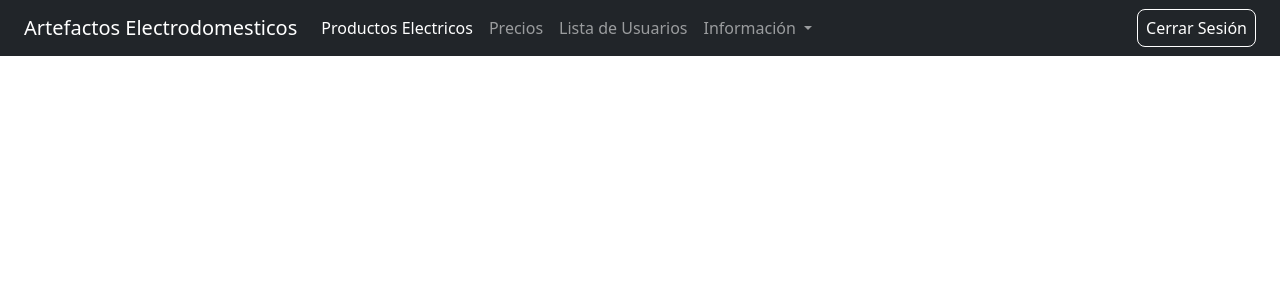
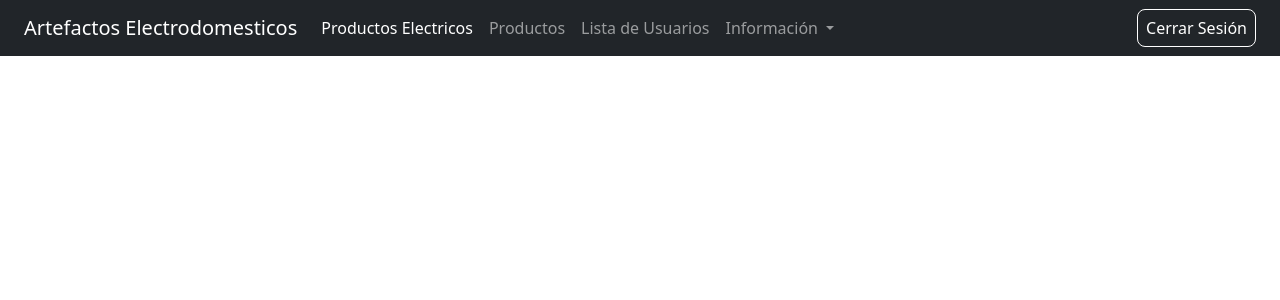
Before and after one commit to BryanCachimuel/Proyecto_Artefactos_Electrodomesticos, a PHP site: page /index.php in a window 1280 px wide. Shown: the top 300 px of the page. Run offline with PHP 8.4, Linux system fonts and the light colour scheme; the visitor is signed in with stand-in values (Sample User, id 1).

Commit message:
agregando la ruta para agregar productos en el navbar

```diff
--- a/views/head/header.php
+++ b/views/head/header.php
@@ -39,7 +39,7 @@
                             <a class="nav-link active" aria-current="page" href="/proyecto_artefactos/views/home/panel_control.php">Productos Electricos</a>
                         </li>
                         <li class="nav-item">
-                            <a class="nav-link" href="#">Precios</a>
+                            <a class="nav-link" href="/proyecto_artefactos/views/home/agregarProductos.php">Productos</a>
                         </li>
                         <li class="nav-item">
                             <a class="nav-link" href="listar.php">Lista de Usuarios</a>
```
